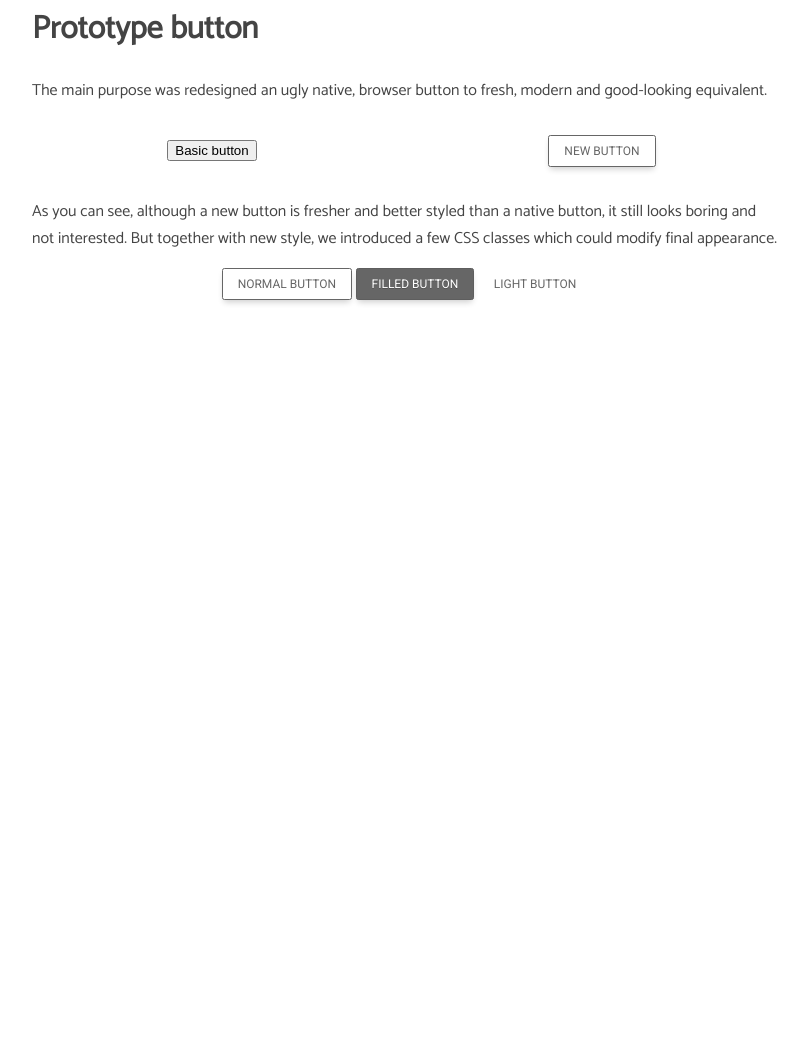
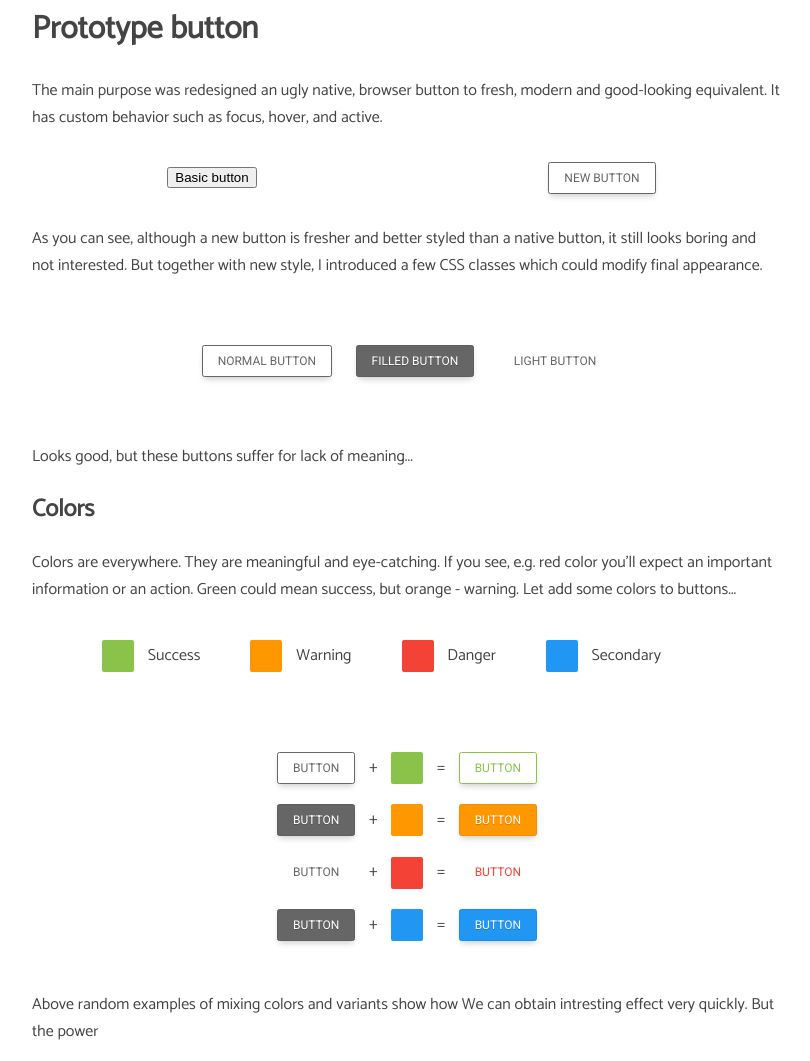
Before and after one commit to skrajewski/the-buttons, a website: page index.html in a window 1280 px wide. Shown: the part 789-1850 px from the top of the page, without its empty margins (233-1043 px from the left). Before the commit the page ends 1105 px from the top, so only its background shows below. Drawn offline with Linux system fonts and the light colour scheme.

Commit message:
Work with index

```diff
--- a/index.html
+++ b/index.html
@@ -44,7 +44,7 @@
 
             <h1>Prototype button</h1>
 
-            <p>The main purpose was redesigned an ugly native, browser button to fresh, modern and good-looking equivalent.</p>
+            <p>The main purpose was redesigned an ugly native, browser button to fresh, modern and good-looking equivalent. It has custom behavior such as focus, hover, and active.</p>
 
             <div class="row center">
                 <div class="col v-center">
@@ -56,15 +56,70 @@
             </div>
 
             <p>
-                As you can see, although a new button is fresher and better styled than a native button, it still looks boring and not interested. But together with new style, we introduced a few CSS classes which could modify final appearance.
+                As you can see, although a new button is fresher and better styled than a native button, it still looks boring and not interested. But together with new style, I introduced a few CSS classes which could modify final appearance.
             </p>
 
-            <div class="center">
-                <button class="button">Normal button</button>
-                <button class="button button-filled">Filled button</button>
-                <button class="button button-light">Light button</button>
+            <div class="center" style="padding: 50px 0;">
+                <button style="margin: 0 10px;" class="button">Normal button</button>
+                <button style="margin: 0 10px;" class="button button-filled">Filled button</button>
+                <button style="margin: 0 10px;" class="button button-light">Light button</button>
             </div>
 
-            <p></p>
+            <p>Looks good, but these buttons suffer for lack of meaning...</p>
+
+            <h2>Colors</h2>
+
+            <p>Colors are everywhere. They are meaningful and eye-catching. If you see, e.g. red color you'll expect an important information or an action. Green could mean success, but orange - warning. Let add some colors to buttons...</p>
+
+            <ul class="color-list">
+                <li><div class="color color-success"></div> Success</li>
+                <li><div class="color color-warning"></div> Warning</li>
+                <li><div class="color color-danger"></div> Danger</li>
+                <li><div class="color color-secondary"></div> Secondary</li>
+            </ul>
+
+            <div class="center color-examples">
+                <div>
+                    <button style="margin: 0 10px;" class="button">Button</button>
+                    +
+                    <div class="color color-success"></div>
+                    =
+                    <button style="margin: 0 10px;" class="button button-success">Button</button>
+                </div>
+
+                <div>
+                    <button style="margin: 0 10px;" class="button button-filled">Button</button>
+                    +
+                    <div class="color color-warning"></div>
+                    =
+                    <button style="margin: 0 10px;" class="button button-warning button-filled">Button</button>
+                </div>
+
+                <div>
+                    <button style="margin: 0 10px;" class="button button-light">Button</button>
+                    +
+                    <div class="color color-danger"></div>
+                    =
+                    <button style="margin: 0 10px;" class="button button-danger button-light">Button</button>
+                </div>
+
+                <div>
+                    <button style="margin: 0 10px;" class="button button-filled">Button</button>
+                    +
+                    <div class="color color-secondary"></div>
+                    =
+                    <button style="margin: 0 10px;" class="button button-secondary button-filled">Button</button>
+                </div>
+
+            </div>
+
+            <p>
+                Above random examples of mixing colors and variants show how We can obtain intresting effect very quickly. But the power
+
+            </p>
+        </div>
+
+            <p>
+            </p>
     </body>
 </html>
--- a/scss/style.scss
+++ b/scss/style.scss
@@ -147,3 +147,52 @@ body {
         font-size: 0.9em;
     }
 }
+
+.color-list {
+    list-style: none;
+    display: inline-block;
+    text-align: center;
+
+    li {
+        margin: 5px 20px;
+        float: left;
+    }
+
+    &::after {
+        content: '';
+        clear: both;
+        display: table;
+    }
+}
+
+.color-examples {
+    margin: 50px 0;
+    > div {
+        margin: 20px 0;
+    }
+}
+
+.color {
+    width: 32px;
+    height: 32px;
+    border-radius: 2px;
+    display: inline-block;
+    vertical-align: middle;
+    margin: 0 10px;
+
+    &.color-success {
+        background-color: $colorSuccess;
+    }
+
+    &.color-warning {
+        background-color: $colorWarning;
+    }
+
+    &.color-danger {
+        background-color: $colorDanger;
+    }
+
+    &.color-secondary {
+        background-color: $colorSecondary;
+    }
+}
```
Also changed, not shown: css/style.css.
